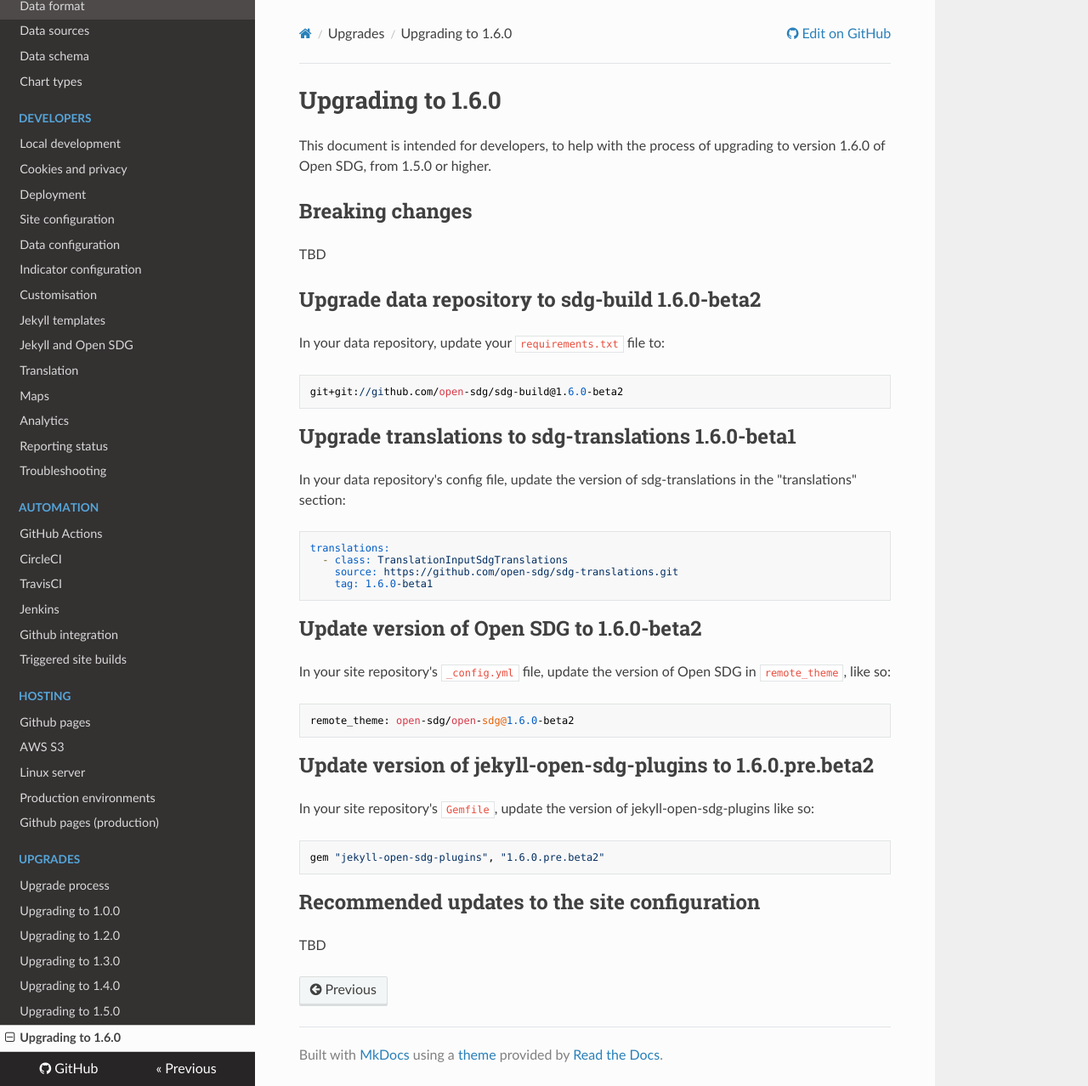
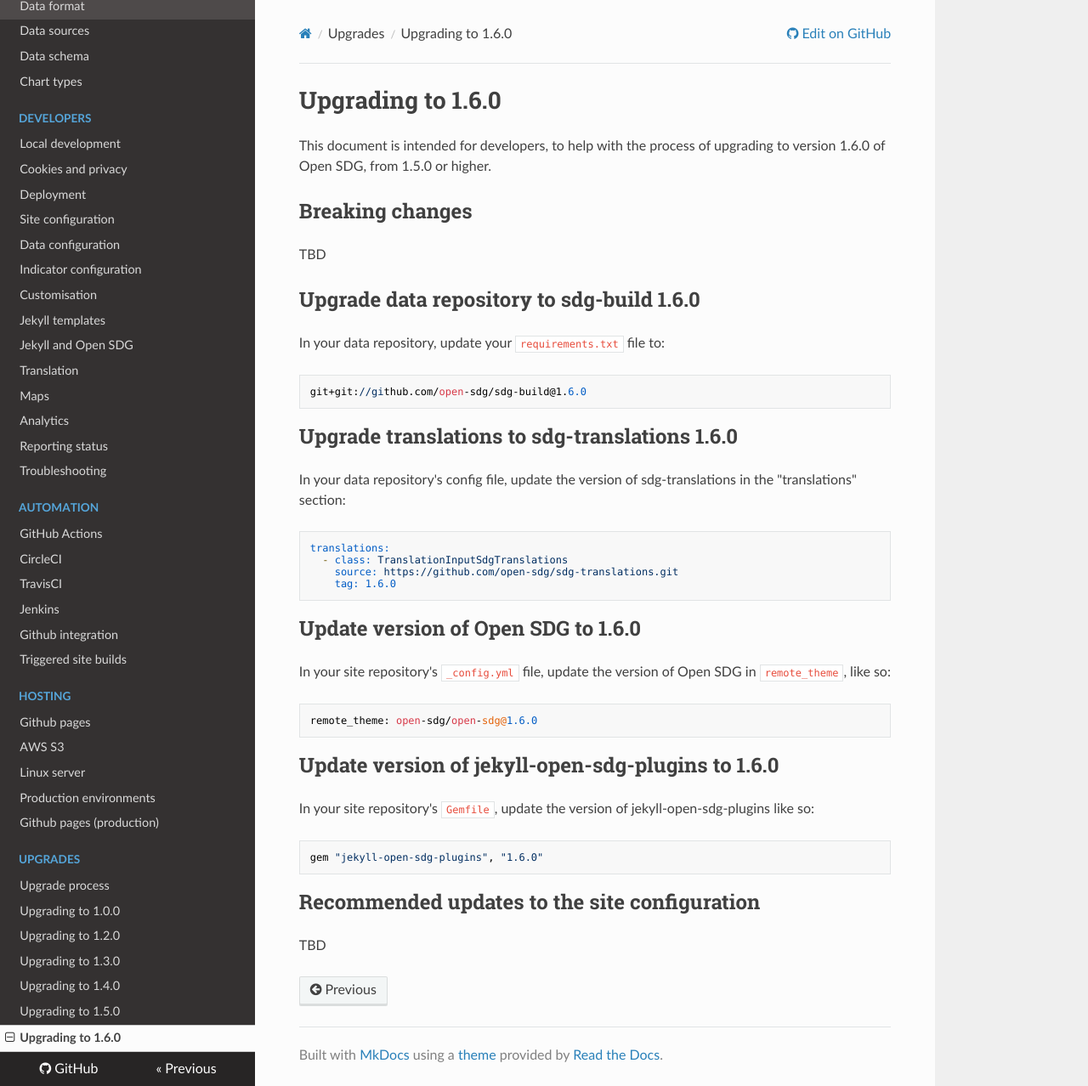
Before and after one commit to open-sdg/open-sdg, an MkDocs documentation site: the page built from docs/upgrades/upgrading-1-6-0.md, in a window 1280 px wide and 1278 px high. Shown: the whole window at 85% size. Built offline with MkDocs 1.6.1, drawn with Linux system fonts in a browser that asks for light colours; nearby versions of some CDN libraries; old or Windows-style settings are respelled for this version of MkDocs.

Commit message:
Tweaks for 1.6.0 release

````diff
--- a/docs/upgrades/upgrading-1-6-0.md
+++ b/docs/upgrades/upgrading-1-6-0.md
@@ -6,15 +6,15 @@
 
 TBD
 
-## Upgrade data repository to sdg-build 1.6.0-beta2
+## Upgrade data repository to sdg-build 1.6.0
 
 In your data repository, update your `requirements.txt` file to:
 
 ```
-git+git://github.com/open-sdg/sdg-build@1.6.0-beta2
+git+git://github.com/open-sdg/sdg-build@1.6.0
 ```
 
-## Upgrade translations to sdg-translations 1.6.0-beta1
+## Upgrade translations to sdg-translations 1.6.0
 
 In your data repository's config file, update the version of sdg-translations in the "translations" section:
 
@@ -22,23 +22,23 @@
 translations:
   - class: TranslationInputSdgTranslations
     source: https://github.com/open-sdg/sdg-translations.git
-    tag: 1.6.0-beta1
+    tag: 1.6.0
 ```
 
-## Update version of Open SDG to 1.6.0-beta2
+## Update version of Open SDG to 1.6.0
 
 In your site repository's `_config.yml` file, update the version of Open SDG in `remote_theme`, like so:
 
 ```
-remote_theme: open-sdg/open-sdg@1.6.0-beta2
+remote_theme: open-sdg/open-sdg@1.6.0
 ```
 
-## Update version of jekyll-open-sdg-plugins to 1.6.0.pre.beta2
+## Update version of jekyll-open-sdg-plugins to 1.6.0
 
 In your site repository's `Gemfile`, update the version of jekyll-open-sdg-plugins like so:
 
 ```
-gem "jekyll-open-sdg-plugins", "1.6.0.pre.beta2"
+gem "jekyll-open-sdg-plugins", "1.6.0"
 ```
 
 ## Recommended updates to the site configuration
````
Also changed, not shown: docs/updates.md (+1 -1 lines).
